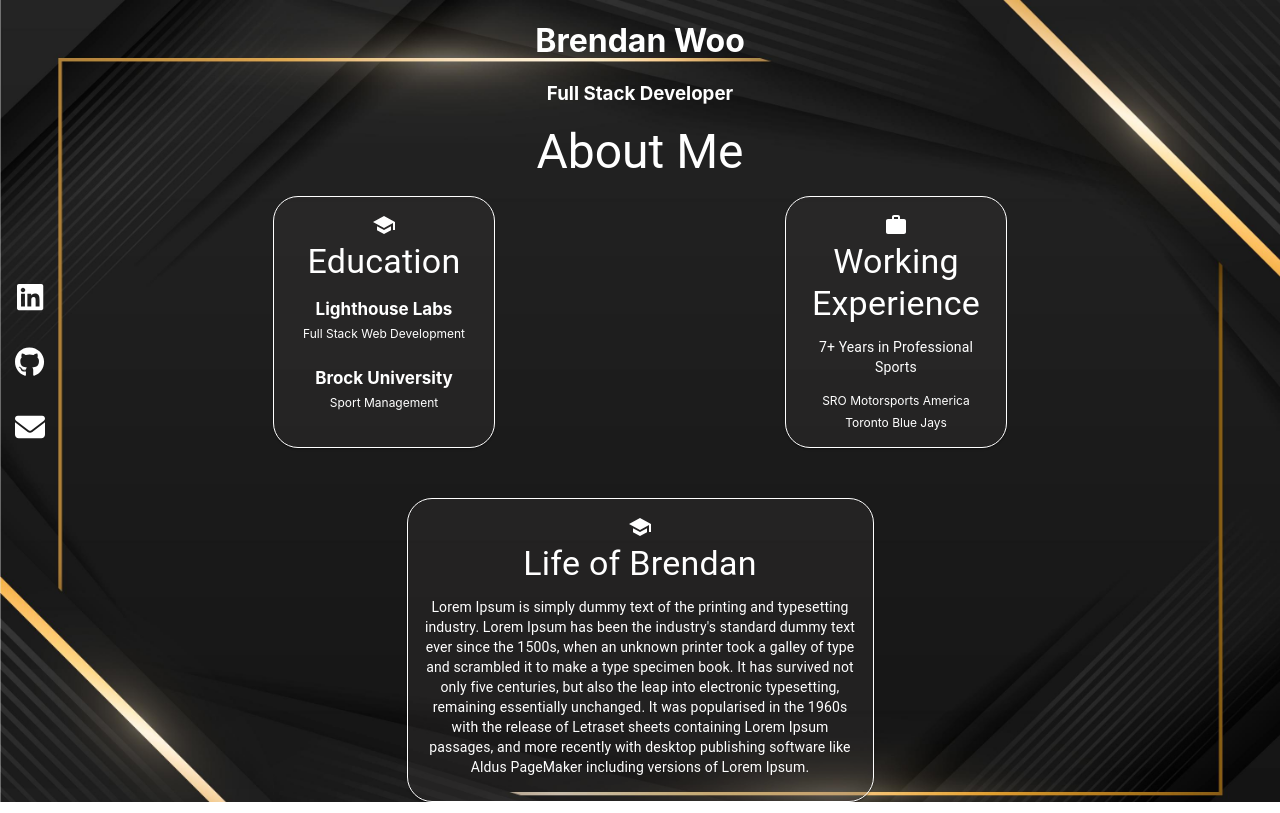
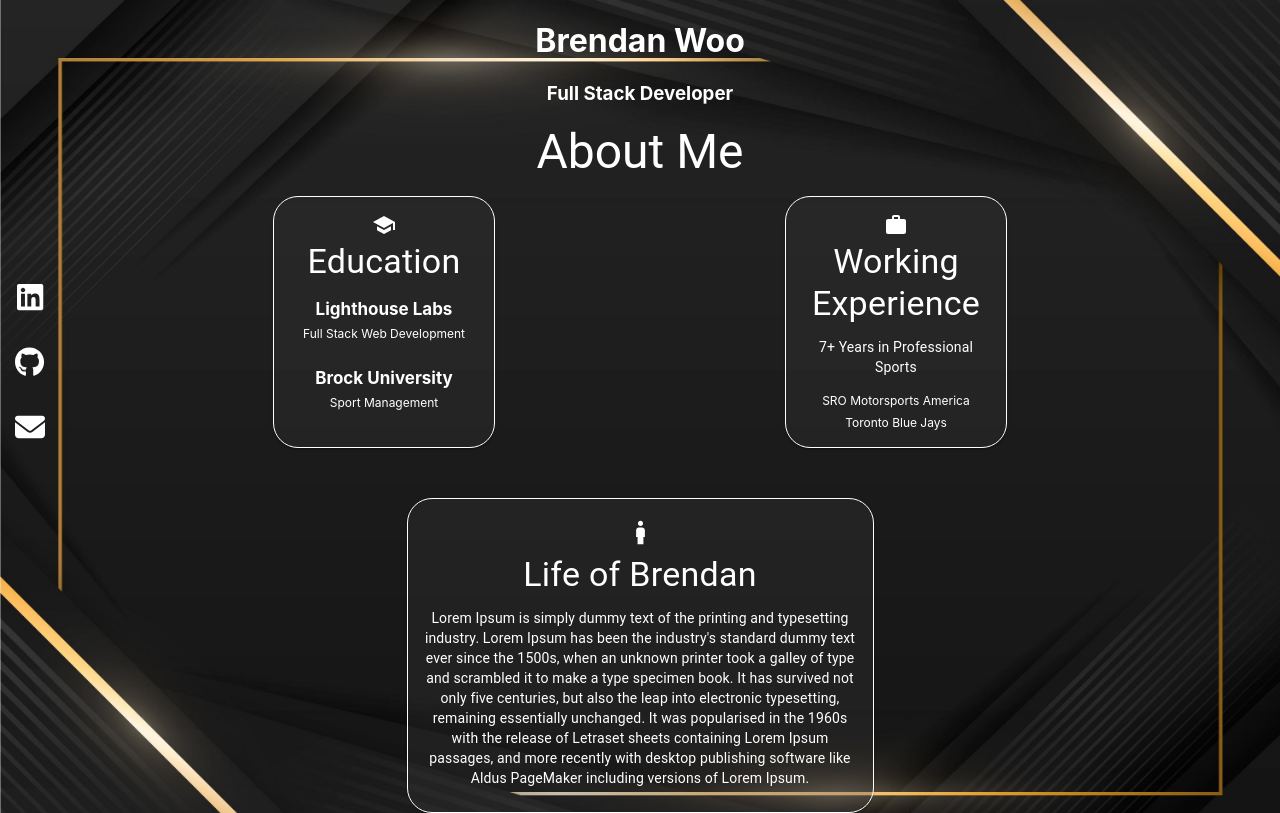
Before and after one commit to woobrendan/personal-portfolio, a React (Create React App) app in the folder portfolio/: page / in a window 1280 px wide. Built offline with nearby package versions, Linux system fonts and the light colour scheme.

Commit message:
add boyicon to description and set size to large

```diff
--- a/portfolio/src/components/About.js
+++ b/portfolio/src/components/About.js
@@ -4,6 +4,7 @@ import CardContent from '@mui/material/CardContent';
 import '../Styles/about.scss'
 import SchoolIcon from '@mui/icons-material/School';
 import WorkIcon from '@mui/icons-material/Work';
+import BoyIcon from '@mui/icons-material/Boy';
 
 
 
@@ -53,7 +54,7 @@ export default function AboutMe() {
         </div>
         <Card sx={{ maxWidth: 465 }} id="about-description">
             <CardContent >
-              <SchoolIcon />
+              <BoyIcon fontSize="large"/>
               <Typography gutterBottom variant="h4" component="div">
                 Life of Brendan
               </Typography>
```
